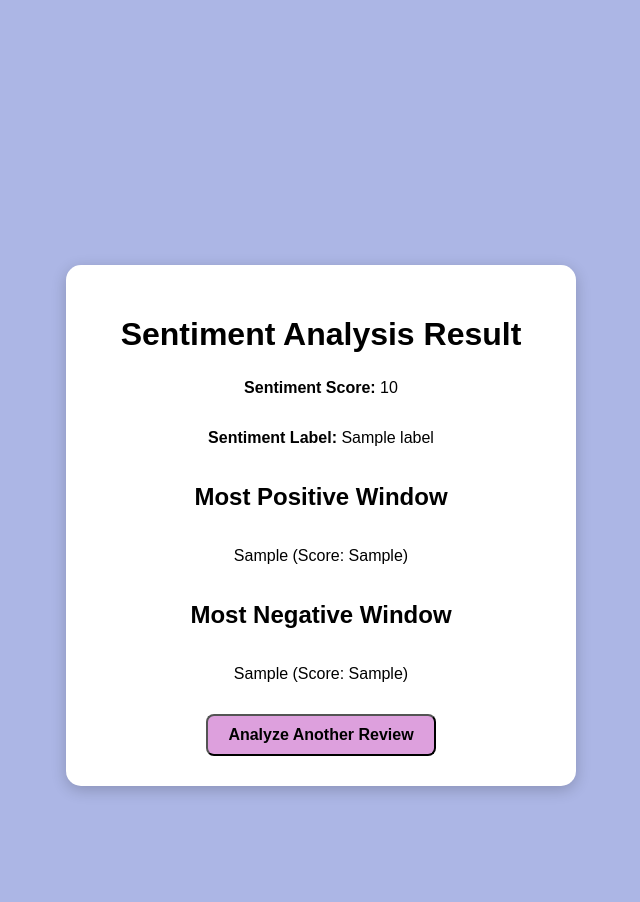
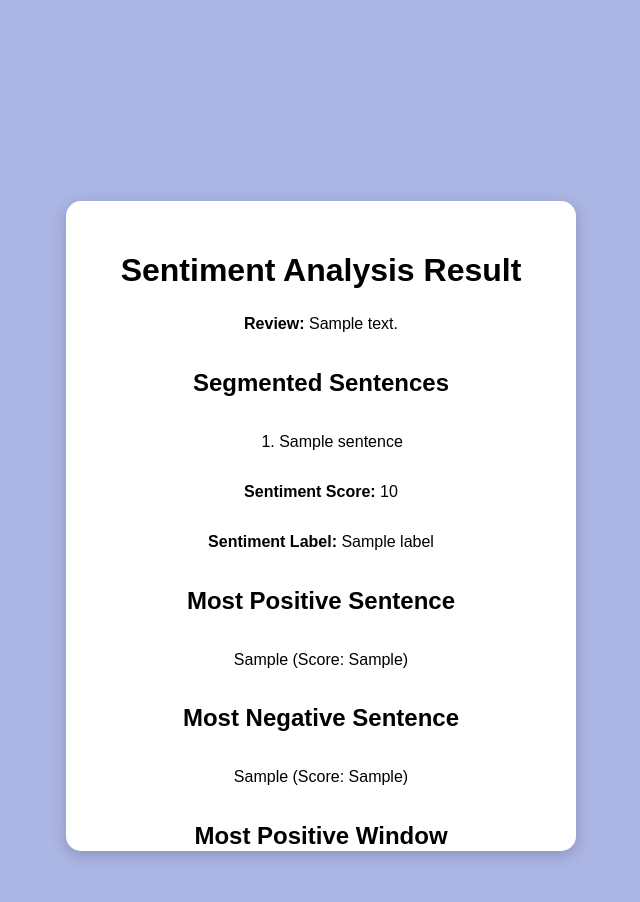
Before and after one commit to Stephanie1700/P7-2-Python-Project, a Flask app: template templates/analysis.html in a window 1280 px wide. Shown: the part 240-1142 px from the top of the page, without its empty margins (319-959 px from the left). Run offline with Flask 3, Linux system fonts and the light colour scheme; the template is opened without the code that fills it: most values are stand-ins (such as "Sample title", 1, 10 or a date in 2020).

Commit message:
updated html and dynamic filepath

```diff
--- a/appFlask.py
+++ b/appFlask.py
@@ -1,10 +1,15 @@
 from flask import Flask, render_template, request
-from app import load_afinn_dict, sentiment_score, sliding_window
+from app import load_afinn_dict, sentiment_score, sliding_window, get_most_positive_negative_sentence, analyze_arbitrary_segments,segment,load_english_words
 import re
 
 app = Flask(__name__, static_folder='static', template_folder='templates')
 
 afinn = load_afinn_dict()
+words_set = load_english_words()
+
+# Combine them into a single set for segmentation
+segmentation_words = words_set.union(set(afinn.keys()))
+
 
 @app.route('/')
 def index():
@@ -14,11 +19,33 @@ def index():
 @app.route('/analyze', methods=['POST'])
 def analyze():
     input_text = request.form['text']
-    score = sentiment_score(input_text, afinn)
+
 
     #analyse route
-    sentences = re.split(r'(?<=[.!?]) +', input_text)
-    windows, most_positive, most_negative = sliding_window(sentences, afinn, window_size=3)
+    sentences = [s.strip() for s in re.split(r'(?<=[.!?])', input_text) if s.strip() != ""]
+
+    processed_sentences = []
+    for sentence in sentences:
+        if sentence.strip() != "":
+            clean_sentence = sentence.replace(".", "").replace("!", "").replace("?", "")
+            if " " in clean_sentence:
+                processed_sentences.append(clean_sentence.strip())
+            else:
+                segmented_results = segment(clean_sentence.lower(), segmentation_words)
+                processed_sentences.append(segmented_results.strip())
+
+    sentence_scores = []
+    for sentence in processed_sentences:
+        if sentence.strip() != "":
+            score = sentiment_score(sentence, afinn)
+            sentence_scores.append([sentence, score])
+
+    score = sum(sc for _, sc in sentence_scores)
+
+
+    windows, most_positive, most_negative = sliding_window(processed_sentences, afinn, window_size=3)
+    _,_,_,most_positive_sentence, most_negative_sentence = get_most_positive_negative_sentence(sentence_scores)
+    arb_pos, arb_neg = analyze_arbitrary_segments(processed_sentences, afinn)
 
     if score>0:
         label = "Positive"
@@ -29,9 +56,15 @@ def analyze():
     return render_template('analysis.html',
                            score=score,
                            review=input_text,
+                           segmented_sentences=processed_sentences,
                            label=label,
+                           most_positive_sentence=most_positive_sentence,
+                           most_negative_sentence=most_negative_sentence,
                            most_positive=most_positive,
-                           most_negative=most_negative)
+                           most_negative=most_negative,
+                           arb_pos=arb_pos,
+                           arb_neg=arb_neg
+                           )
 
 if __name__ == '__main__':
     app.run(debug=True)
--- a/static/style.css
+++ b/static/style.css
@@ -20,7 +20,6 @@ body {
       max-height: 590px;
       text-align: center;
       overflow-y: auto;
-      overflow-wrap: break-word;
     }
 
     h1 {
@@ -54,14 +53,3 @@ body {
     button:hover {
       background: palevioletred;
     }
-
-    .review-text {
-    white-space: pre-wrap;
-    word-break: break-all;
-    overflow-wrap: anywhere;
-    text-align: justify;
-    line-height: 1.5;
-    max-width: 100%;
-    color: black;
-    font-size: 16px;
-    }
--- a/templates/analysis.html
+++ b/templates/analysis.html
@@ -9,9 +9,20 @@
 <body>
     <div class="container">
         <h1>Sentiment Analysis Result</h1>
+        <p><strong>Review: </strong> {{review}}</p>
+        <h2>Segmented Sentences</h2>
+        <ol>
+        {% for sentence in segmented_sentences %}
+            <li>{{ sentence }}</li>
+        {% endfor %}
+        </ol>
 
         <p><strong>Sentiment Score: </strong> {{score}}</p>
         <p><strong>Sentiment Label: </strong> {{label}}</p>
+        <h2>Most Positive Sentence</h2>
+        <p>{{ most_positive_sentence[0] }} (Score: {{ most_positive_sentence[1] }})</p>
+        <h2>Most Negative Sentence</h2>
+        <p>{{ most_negative_sentence[0] }} (Score: {{ most_negative_sentence[1] }})</p>
 
         <h2>Most Positive Window</h2>
         <p>{{ most_positive[0] }} (Score: {{ most_positive[1] }})</p>
@@ -19,7 +30,14 @@
         <h2>Most Negative Window</h2>
         <p>{{ most_negative[0] }} (Score: {{ most_negative[1] }})</p>
 
-        <button onclick="window.history.back()">Analyze Another Review</button>
+        <h2>Most Positive Arbitrary-Length Segment</h2>
+        <p>{{ arb_pos[0] }} (Score: {{ arb_pos[1] }})</p>
+
+        <h2>Most Negative Arbitrary-Length Segment</h2>
+        <p>{{ arb_neg[0] }} (Score: {{ arb_neg[1] }})</p>
+
+
+        <button onclick="window.location.href='/'">Analyze Another Review</button>
     </div>
 </body>
 </html>
```
Also changed, not shown: app.py (+3 -5 lines).
